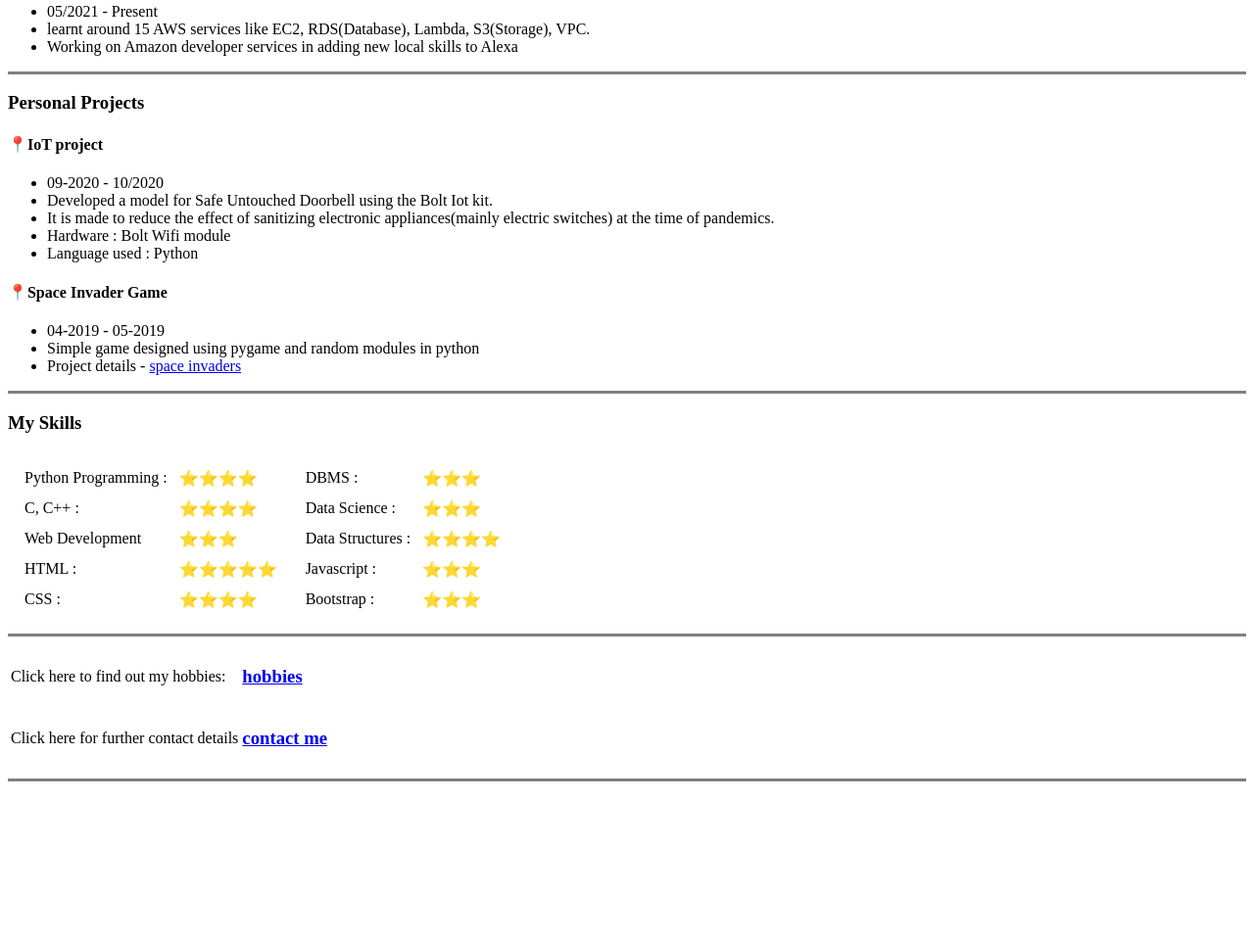
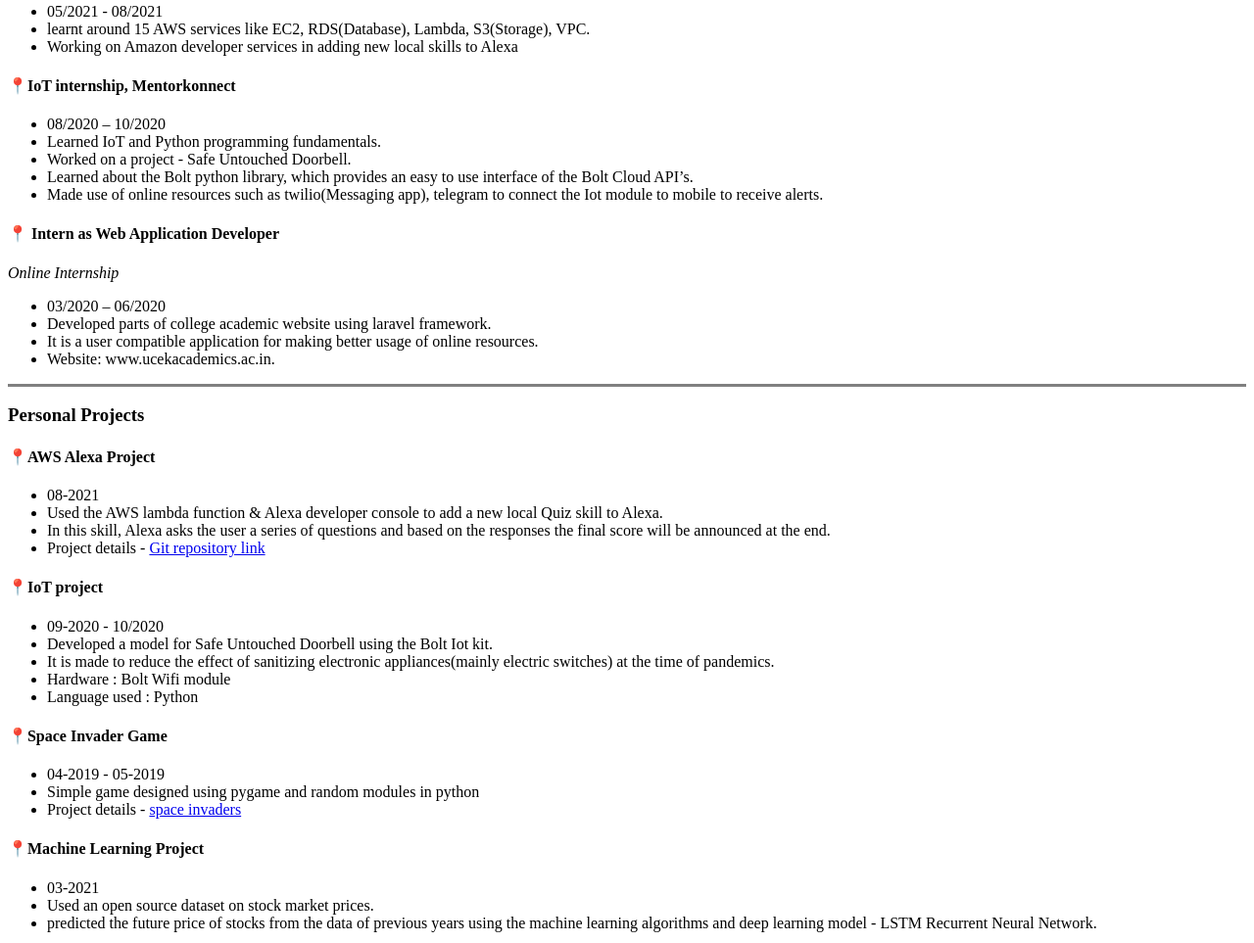
Before and after one commit to ManojPithani/Personal-Webpage, a plain HTML site: page index.html in a window 1280 px wide. Shown: the part 589-1552 px from the top of the page at 98% size. Before the commit the page ends 1395 px from the top, so only its background shows below. Drawn offline with Linux system fonts and the light colour scheme.

Commit message:
Update index.html

```diff
--- a/index.html
+++ b/index.html
@@ -40,21 +40,48 @@
       <strong>inter</strong> : Fiitjee junior college (percent:95.7)<br />
     </li>
     <li>
-      <strong>btech</strong> : JNTUK kakinada (GPA:7.9)
+      <strong>btech</strong> : CSE, JNTUK kakinada (GPA:7.9)
     </li>
   </ul>
-<hr size="3" noshade>
+  <hr size="3" noshade>
   <h3>Work experience</h3>
   <h4>📍AWS Internship at APSSDC</h4>
   <p><em>Online Internship</em></p>
   <ul>
-    <li>05/2021 - Present</li>
+    <li>05/2021 - 08/2021</li>
     <li>learnt around 15 AWS services like EC2, RDS(Database), Lambda, S3(Storage), VPC.</li>
     <li>Working on Amazon developer services in adding new local skills to Alexa</li>
+  </ul>
+  <h4>📍IoT internship, Mentorkonnect </h4>
+  <ul>
+    <li> 08/2020 – 10/2020</li>
+    <li>Learned IoT and Python programming fundamentals.
+    <li>Worked on a project - Safe Untouched Doorbell.</li>
+    <li>Learned about the Bolt python library, which provides an easy to use interface of the Bolt Cloud API’s.</li>
+    <li>Made use of online resources such as twilio(Messaging app), telegram to connect the Iot module to mobile to receive alerts.
+    </li>
+    </li>
+  </ul>
+
+  <h4>📍	Intern as Web Application Developer </h4>
+  <p><em>Online Internship</em></p>
+  <ul>
+    <li>03/2020 – 06/2020</li>
+    <li>Developed parts of college academic website using laravel framework.</li>
+    <li>It is a user compatible application for making better usage of online resources. </li>
+    <li>Website: www.ucekacademics.ac.in.</li>
   </ul>
   <hr size="3" noshade>
 
   <h3>Personal Projects</h3>
+  <h4>📍AWS Alexa Project</h4>
+  <ul>
+    <li> 08-2021</li>
+    <li>Used the AWS lambda function & Alexa developer console to add a new local Quiz skill to Alexa.</li>
+    <li>In this skill, Alexa asks the user a series of questions and based on the responses the final score will
+      be announced at the end.</li>
+    <li>Project details - <a href="https://github.com/ManojPithani/AWS-alexa-Quiz-Skill-Project">Git repository link</a> </li>
+  </ul>
   <h4>📍IoT project</h4>
   <ul>
     <li>09-2020 - 10/2020</li>
@@ -70,8 +97,15 @@
     <li>Project details - <a href="https://github.com/ManojPithani/space_invaders">space invaders</a> </li>
 
   </ul>
+  <h4>📍Machine Learning Project</h4>
+  <ul>
+    <li>03-2021</li>
+    <li>Used an open source dataset on stock market prices.</li>
+    <li>predicted the future price of stocks from the data of previous years using the
+      machine learning algorithms and deep learning model - LSTM Recurrent Neural Network.</li>
+  </ul>
 
-  <hr size = '3' noshade>
+  <hr size='3' noshade>
   <h3>My Skills</h3>
 
 
@@ -138,14 +172,18 @@
   <table>
     <tr>
       <td>Click here to find out my hobbies:</td>
-      <td><h3> <a href="hobbies.html">hobbies</a></h3></td>
+      <td>
+        <h3> <a href="hobbies.html">hobbies</a></h3>
+      </td>
     </tr>
     <tr>
       <td>Click here for further contact details</td>
-      <td> <h3><a href="contact.html">contact me</a></h3> </td>
+      <td>
+        <h3><a href="contact.html">contact me</a></h3>
+      </td>
     </tr>
   </table>
-    <hr size="3" noshade>
+  <hr size="3" noshade>
 
 
 
```
